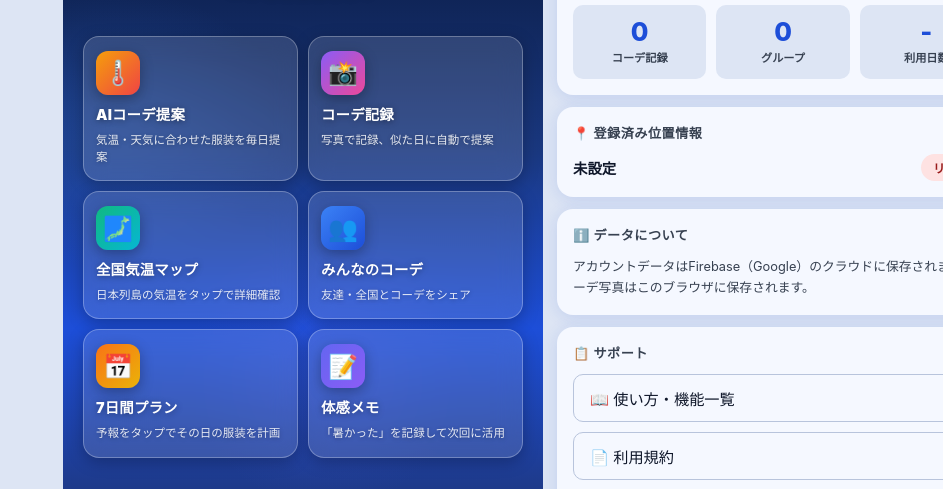
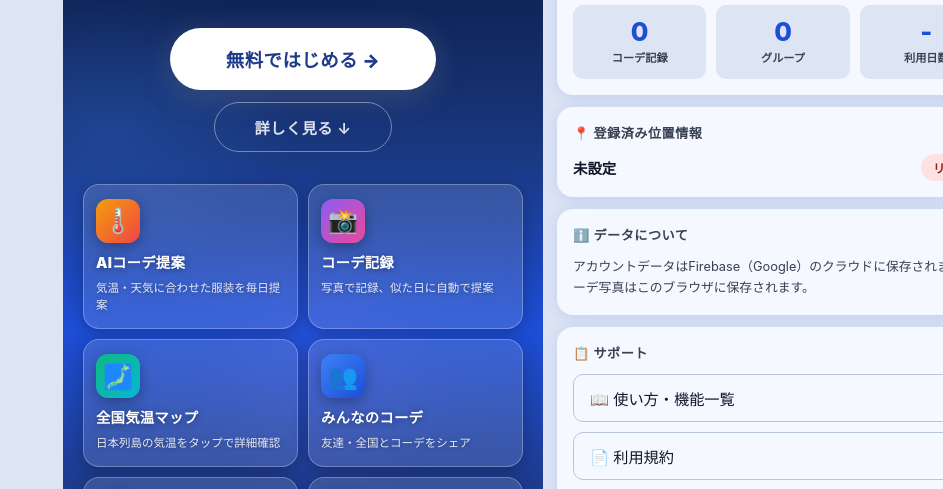
Before and after one commit to miyamiyaaki0804-cmyk/kiruki-weather-app, a website: page index.html in a window 1280 px wide. Shown: the part 311-800 px from the top of the page, without its empty margins (337-1280 px from the left). Drawn offline with nearby package versions, Linux system fonts and the light colour scheme; no server answers.

Commit message:
ヒーローに「無料ではじめる」「詳しく見る」ボタンを追加
- 「無料ではじめる」は認証画面へ遷移
- 「詳しく見る」はLPセクション先頭へスムーススクロール

Co-Authored-By: Claude Sonnet 4.6 <noreply@anthropic.com>

```diff
--- a/index.html
+++ b/index.html
@@ -20,6 +20,10 @@
       <h1 class="intro-hero-title">KiruKi</h1>
       <p class="intro-hero-tag">着る気象アプリ</p>
       <p class="intro-hero-copy">今日の天気に合った服装を<br>AIが毎朝提案します</p>
+      <div class="intro-hero-btns">
+        <button class="btn-start" onclick="App.goToAuth()">無料ではじめる →</button>
+        <button class="btn-detail" onclick="document.getElementById('lp-details').scrollIntoView({behavior:'smooth'})">詳しく見る ↓</button>
+      </div>
     </div>
 
     <!-- Feature grid -->
@@ -57,7 +61,7 @@
     </div>
 
     <!-- ── なぜ必要か ── -->
-    <div class="lp-section">
+    <div id="lp-details" class="lp-section">
       <p class="lp-label">なぜこのアプリが必要か</p>
       <h2 class="lp-title">「今日、何着よう…」<br>その悩みを毎朝解決する</h2>
       <div class="lp-pain-list">
--- a/style.css
+++ b/style.css
@@ -250,6 +250,28 @@ html, body {
   box-shadow: 0 8px 28px rgba(0,0,0,0.35);
 }
 .btn-start:active { transform: scale(0.96); }
+.intro-hero-btns {
+  display: flex;
+  flex-direction: column;
+  align-items: center;
+  gap: 12px;
+  margin-top: 24px;
+}
+.btn-detail {
+  background: transparent;
+  color: rgba(255,255,255,0.85);
+  border: 1.5px solid rgba(255,255,255,0.40);
+  border-radius: 50px;
+  padding: 13px 40px;
+  font-size: 0.95rem;
+  font-weight: 700;
+  cursor: pointer;
+  font-family: inherit;
+  letter-spacing: 0.5px;
+  transition: background 0.15s, border-color 0.15s;
+  touch-action: manipulation;
+}
+.btn-detail:active { background: rgba(255,255,255,0.10); }
 .intro-note {
   text-align: center;
   color: rgba(255,255,255,0.60);
```
